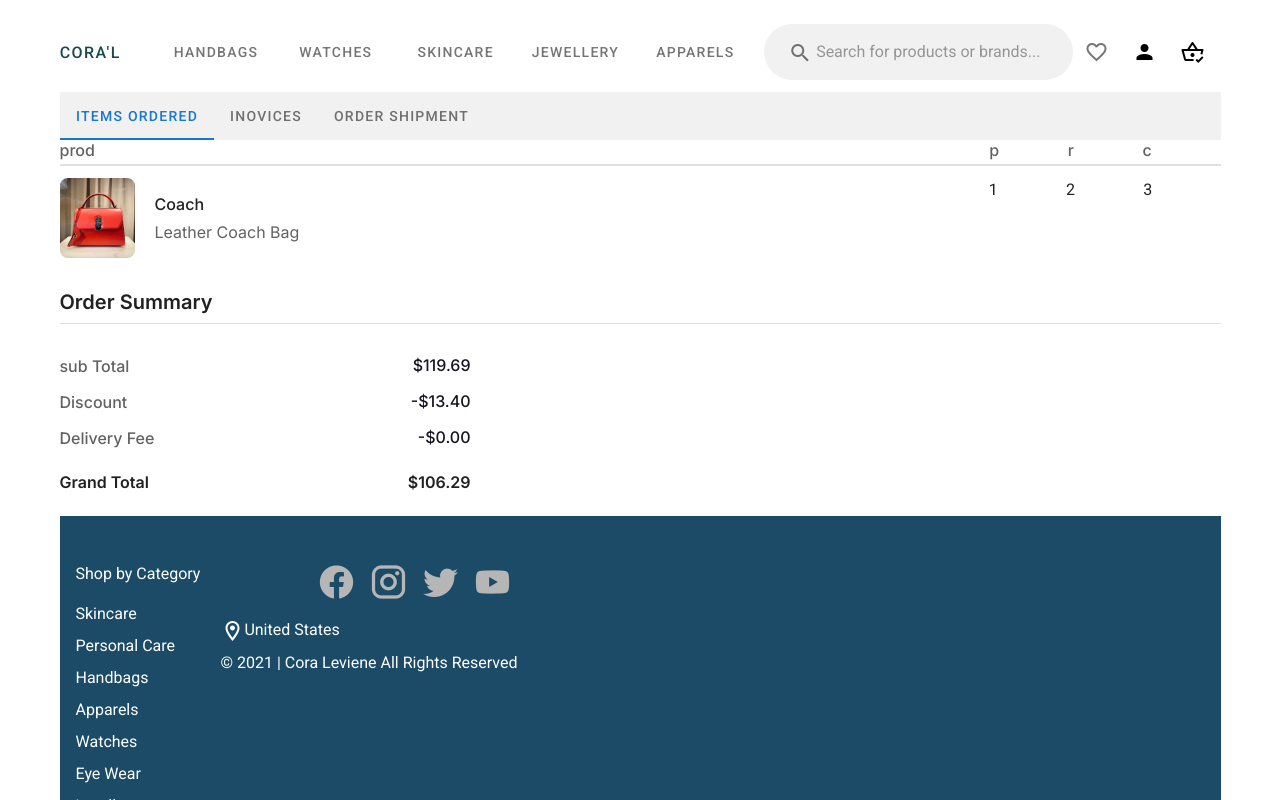
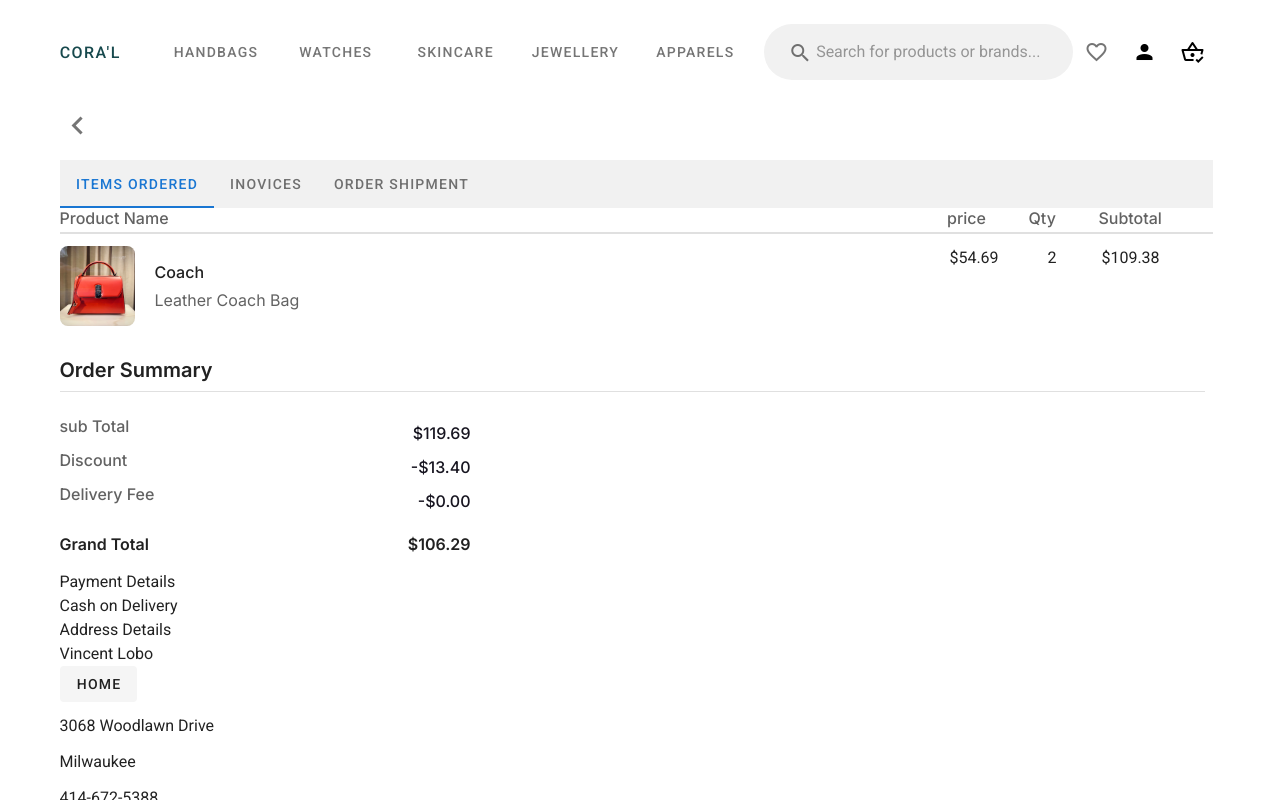
Before and after one commit to med-redha/fake-store, a Vue app: page /order in a window 1280 px wide. Shown: the top 800 px of the page. Built offline with nearby package versions, Linux system fonts and the light colour scheme.

Commit message:
feat:add button functiont to switch between pages component as well as back button

```diff
--- a/src/components/myOrders.vue
+++ b/src/components/myOrders.vue
@@ -1,5 +1,5 @@
 <template>
-  <div class="myOrders" :oreders="oreders">
+  <div class="myOrders " :oreders="oreders">
     <v-toolbar flat color="primary" dark>
       <v-toolbar-title>My Orders</v-toolbar-title>
     </v-toolbar>
@@ -18,7 +18,7 @@
           show-select
         >
           <template v-slot:[`item.actions`]="{item}">
-           <v-btn icon to="/order" >
+           <v-btn icon @click="order()" >
             <v-icon large color="black"   >
               mdi-chevron-right
               {{item}}
@@ -42,7 +42,12 @@
     return{
       selected: [],
     }
-  }
+  },
+  methods:{
+    order(){
+      this.$emit("orders")
+    }
+  },
 };
 </script>
 
--- a/src/components/orderDetails.vue
+++ b/src/components/orderDetails.vue
@@ -1,5 +1,6 @@
 <template>
-  <div class="order">
+  <div class="order mr-2 mb-6">
+    <v-icon @click="order()" large class="my-4">mdi-chevron-left</v-icon>
     <v-tabs
       v-model="tab"
       background-color="#f1f1f1"
@@ -17,14 +18,14 @@
         v-for="item in items"
         :key="item.tab"
       >
-        <div class="orderDetails">
+        <div class="orderDetails mr-2">
           <div class="od_upperSection">
             <div class="top_table">
-              <div class="odt_title">prod</div>
+              <div class="odt_title">{{topTable.title}}</div>
               <div class="tt_right">
-                <div class="odt_title">p</div>
-                <div class="odt_title">r</div>
-                <div class="odt_title">c</div>
+                <div class="odt_title">{{topTable.pr}}</div>
+                <div class="odt_title">{{topTable.quan}}</div>
+                <div class="odt_title">{{topTable.sub}}</div>
               </div>
 
             </div>
@@ -38,9 +39,9 @@
                 />
                 </div>
                 <div class="bt_right my-2">
-                  <div class="bt_title">1</div>
-                  <div class="bt_title">2</div>
-                  <div class="bt_title">3</div>
+                  <div class="bt_title mr-1">{{topTable.price}}</div>
+                  <div class="bt_title">{{topTable.quantity}}</div>
+                  <div class="bt_title">{{topTable.subtotal}}</div>
                 </div>
               </div>
           </div>
@@ -49,22 +50,42 @@
                 <div class="header_txt mb-2">Order Summary</div>
                 <v-divider></v-divider>
               </div>
+              <div class="btmsec_container">
               <div class="odb_left">
-                <div class="mCst_details my-4" >
-              <div class="mCst_detailsContainer my-2" v-for="(txt,index) in sectionTwoTxt" :key="index">
-                <div class="mCst_detailsTxt"> {{txt.title}}</div>
-              <div class="mCst_detailsNum"> {{txt.content}}</div>
+                <div class="mCst_details " >
+              <div class="mCst_detailsContainer " v-for="(txt,index) in sectionTwoTxt" :key="index">
+                <div class="mCst_detailsTxt mb-2"> {{txt.title}}</div>
+              <div class="mCst_detailsNum my-2"> {{txt.content}}</div>
               </div>
 
             </div>
-            <div class="Tot d-flex mb-6" v-for="(tot, i) in Total" :key="i">
+            <div class="Tot d-flex my-4" v-for="(tot, i) in Total" :key="i">
               <div class="tot_txt"> {{tot.title}}</div>
               <div class="tot_num"> {{tot.content}}</div>
             </div>
 
               </div>
-              <div class="odb_mid"></div>
-              <div class="odb_right"></div>
+              <div class="odb_mid">
+                <div class="odbm_title">{{middleSide.title}}</div>
+                <div class="odbm_subt">{{middleSide.subtitle}}</div>
+              </div>
+              <div class="odb_right mr-6">
+                <div class="odbr_title">{{rightSide.title}}</div>
+                <div class="odb_adrss">
+                <div class="odbr_combo">
+                  <div class="odbr_sub">{{rightSide.subtitle}}</div>
+                  <v-btn  depressed>{{rightSide.btnOne}}</v-btn>
+                </div>
+                <div class="odbr_sub my-3">{{rightSide.street}}</div>
+                <div class="odbr_sub my-3">{{rightSide.state}}</div>
+                <div class="odbr_sub my-3">{{rightSide.phonenum}}</div>
+              </div>
+                <div class="odbr_btnGroupe mb-2  mt-8">
+                  <v-btn depressed color="#1B4B66" dark width="136" height="44" class="mr-6" >{{rightSide.btnTwo}}</v-btn>
+                  <v-btn outlined color="#1B4B66" width="136" height="44">{{rightSide.btnThree}}</v-btn>
+                </div>
+              </div>
+            </div>
           </div>
         </div>
       </v-tab-item>
@@ -76,11 +97,13 @@
 import MyCartComponent from './myCartComponent.vue';
 import cImg from "../assets/arrivals/bagFour.jpg";
 export default {
+  name:'orderDetails',
   components:{
     MyCartComponent,
   },
   data () {
       return {
+        awsome:false,
         tab: null,
         items: [
           { tab: 'Items Ordered', content: 'Tab 1 Content' },
@@ -94,6 +117,15 @@
           title: "Coach",
           subtitle: "Leather Coach Bag",
         },],
+        topTable:{
+            title:"Product Name",
+            pr:"price",
+            quan:"Qty",
+            sub:"Subtotal",
+            price:"$54.69",
+            quantity:"2",
+            subtotal:"$109.38",
+        },
         sectionTwoTxt:[
         {
           title: 'sub Total',
@@ -115,8 +147,30 @@
           content: '$106.29',
         },
        ],
+       rightSide:{
+        title:"Address Details",
+        subtitle:"Vincent Lobo",
+        btnOne: "Home",
+        street:"3068  Woodlawn Drive",
+        state:"Milwaukee",
+        phonenum:"414-672-5388",
+        btnTwo:"Reorder",
+        btnThree:"Add Rating",
+       },
+       middleSide:{
+
+          title:"Payment Details",
+          subtitle:"Cash on Delivery",
+
+      },
       }
+
     },
+    methods:{
+      order(){
+        this.$emit("orders")
+      }
+    }
 
 }
 </script>
```
